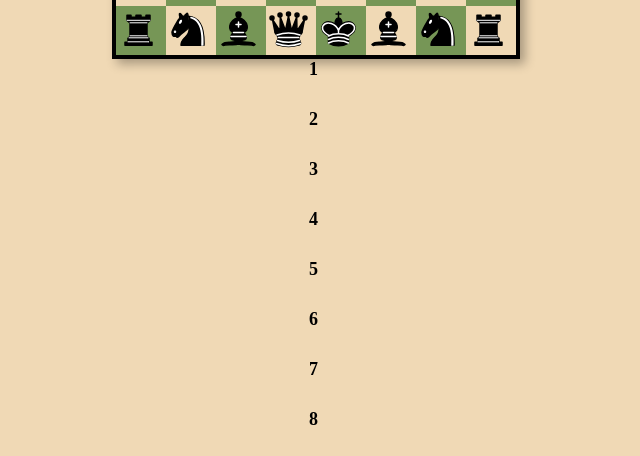
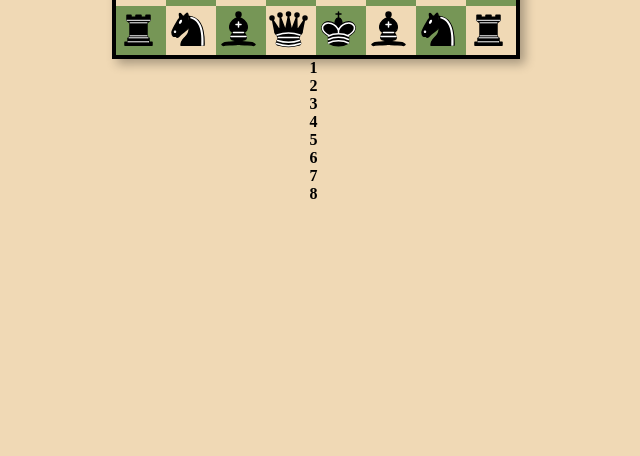
Before and after one commit to keag42/Chess-web, a website: page ChessUI.html in a window 1280 px wide. Shown: the part 438-894 px from the top of the page, without its empty margins (324-964 px from the left). After the commit the page ends 800 px from the top, so only its background shows below. Drawn offline with Linux system fonts and the light colour scheme.

Commit message:
fixed numbers

```diff
--- a/css/chessBuilder.css
+++ b/css/chessBuilder.css
@@ -46,14 +46,9 @@ h1 {
     flex-direction: column;
     justify-content: space-between;
     margin-right: 5px;
+    font-weight: bold;
 }
 
-#numbers span {
-    font-size: 18px;
-    font-weight: bold;
-    height: 50px;  /* Adjust the height of numbers to match the chessboard size */
-    text-align: center;
-}
 
 #chessboard {
     display: grid;
```
